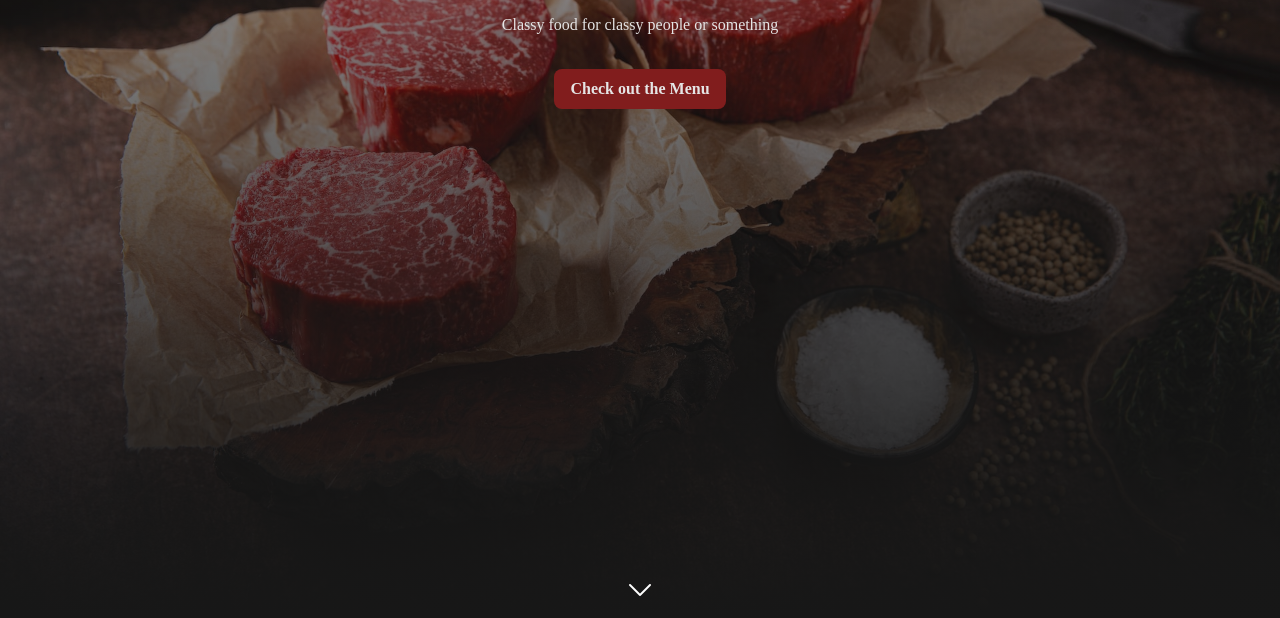
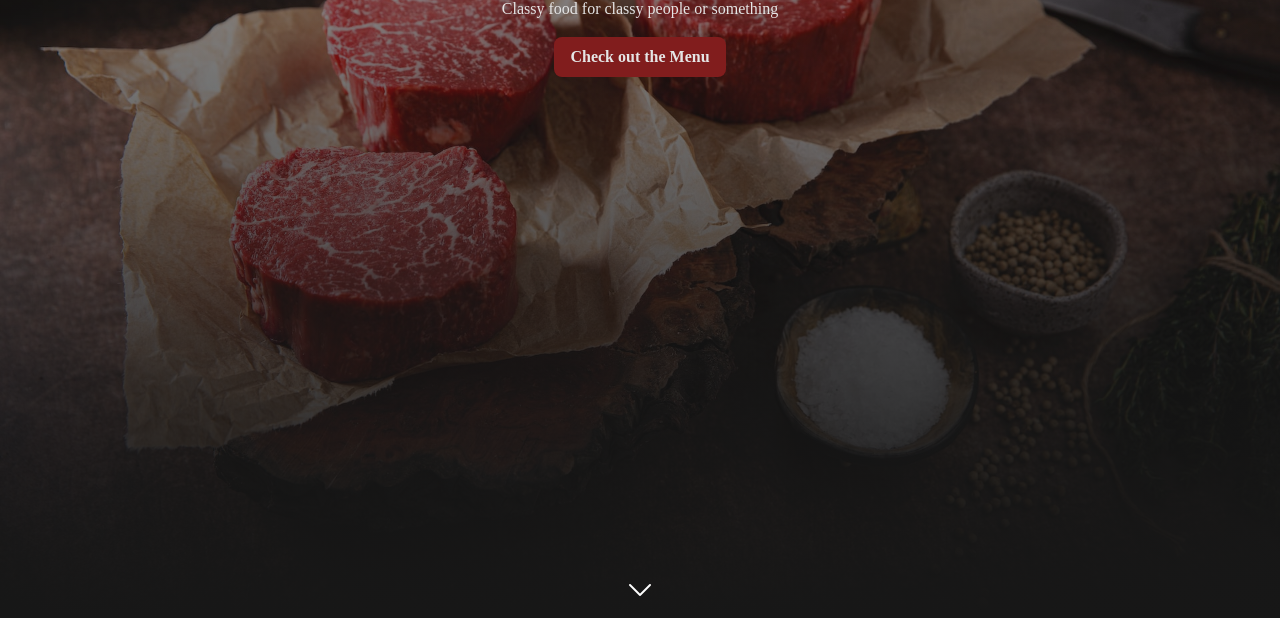
Before and after one commit to scorpi4n/TOP-restaurant-page, a website built with webpack: page src/index.html in a window 1280 px wide. Shown: the part 179-797 px from the top of the page. Built offline with nearby package versions, Linux system fonts and the light colour scheme.

Commit message:
Remove flex from hero

```diff
--- a/src/components/Hero.js
+++ b/src/components/Hero.js
@@ -3,7 +3,7 @@ export default function () {
 	Hero.classList.add('hero')
 	Hero.innerHTML = `
 		<img class="hero-image" src="/src/assets/beef.jpg" aria-hidden="true"/>
-		<div class="hero-content flex">
+		<div class="hero-content">
 			<p class="title">Delicious Food</p>
 			<p>Classy food for classy people or something</p>
 			<a class="cta">Check out the Menu</a>
--- a/src/styles/style.css
+++ b/src/styles/style.css
@@ -104,6 +104,7 @@ blockquote::after {
 	height: 100%;
 	padding: 2rem;
 	position: relative;
+	text-align: center;
 
 	flex-direction: column;
 	gap: 1rem;
```
